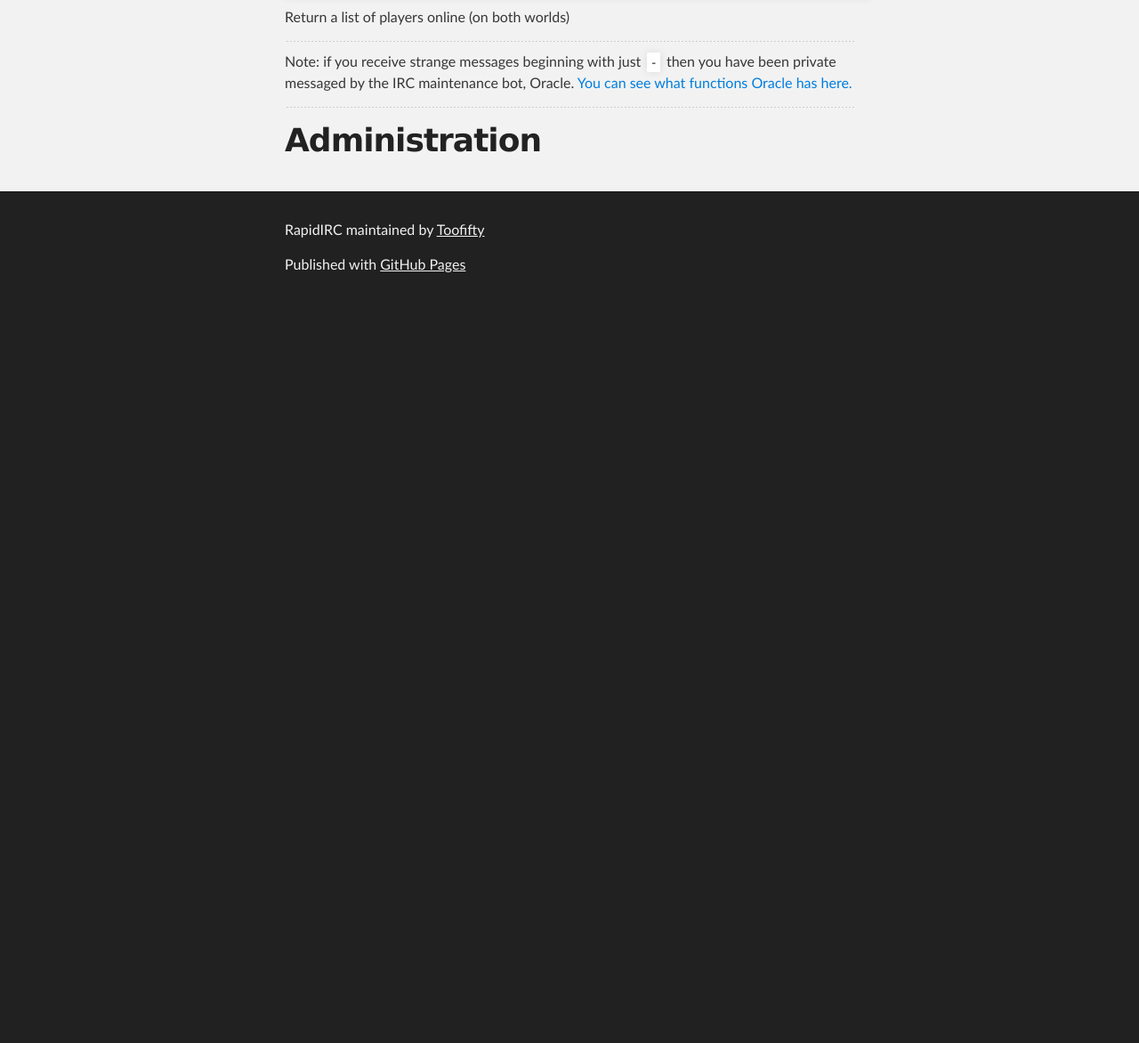
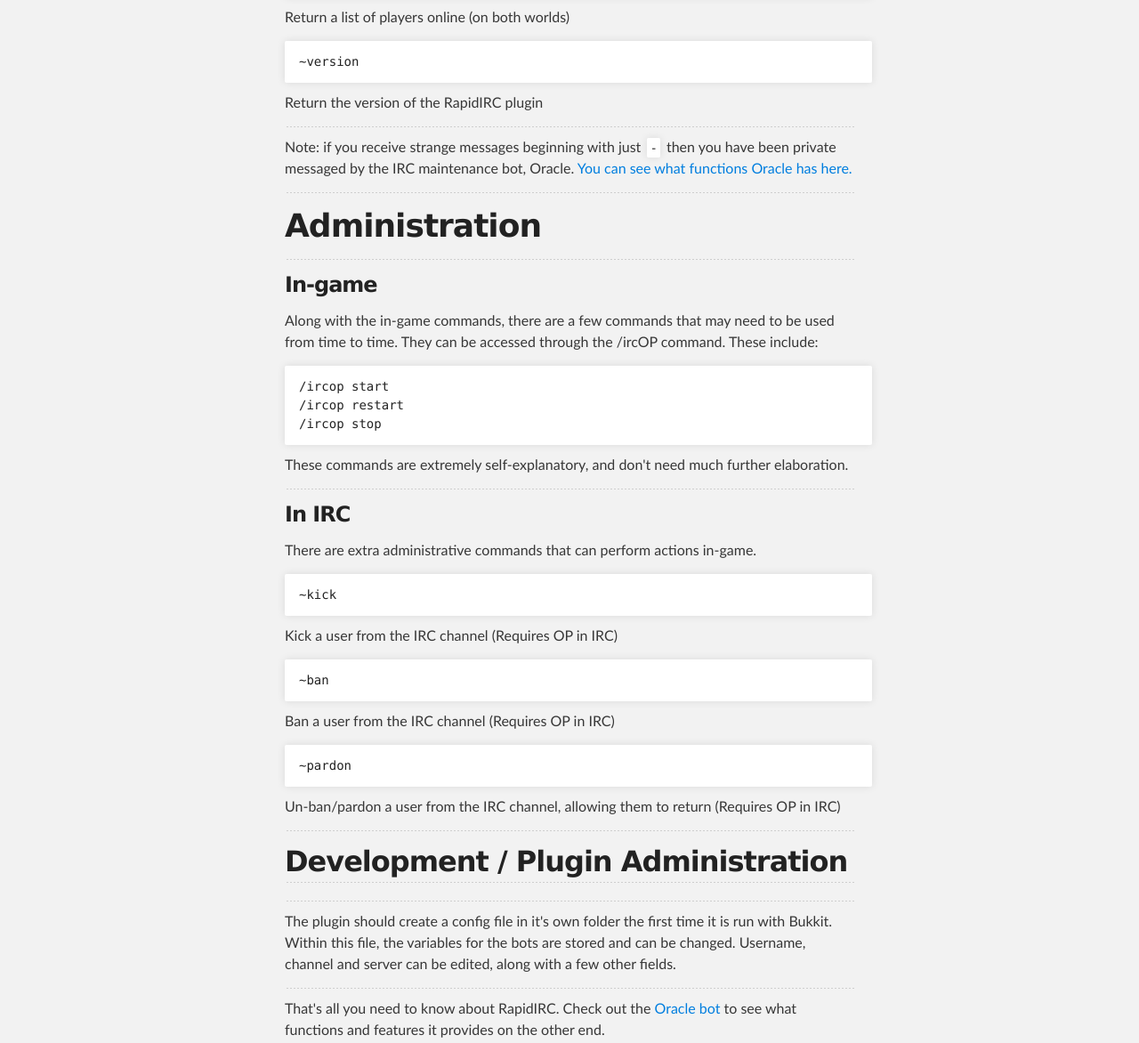
Before and after one commit to Toofifty/RapidIRC, a plain HTML site: page index.html in a window 1280 px wide. Shown: the part 1222-2394 px from the top of the page at 89% size. Before the commit the page ends 1566 px from the top, so only its background shows below. Drawn offline with Linux system fonts and the light colour scheme.

```diff
--- a/index.html
+++ b/index.html
@@ -76,10 +76,55 @@
 
 <p>Return a list of players online (on both worlds)</p>
 
-<hr><p>Note: if you receive strange messages beginning with just <code>-</code> then you have been private messaged by the IRC maintenance bot, Oracle. <a href="Oracle">You can see what functions Oracle has here.</a></p>
+<pre><code>~version
+</code></pre>
+
+<p>Return the version of the RapidIRC plugin</p>
+
+<hr><p>Note: if you receive strange messages beginning with just <code>-</code> then you have been private messaged by the IRC maintenance bot, Oracle. <a href="http://toofifty.github.io/Oracle">You can see what functions Oracle has here.</a></p>
 
 <hr><h1>
 <a name="administration" class="anchor" href="#administration"><span class="octicon octicon-link"></span></a>Administration</h1>
+
+<hr><h3>
+<a name="in-game" class="anchor" href="#in-game"><span class="octicon octicon-link"></span></a>In-game</h3>
+
+<p>Along with the in-game commands, there are a few commands that may need to be used from time to time. They can be accessed through the /ircOP command.
+These include:</p>
+
+<pre><code>/ircop start
+/ircop restart
+/ircop stop
+</code></pre>
+
+<p>These commands are extremely self-explanatory, and don't need much further elaboration.</p>
+
+<hr><h3>
+<a name="in-irc" class="anchor" href="#in-irc"><span class="octicon octicon-link"></span></a>In IRC</h3>
+
+<p>There are extra administrative commands that can perform actions in-game. </p>
+
+<pre><code>~kick
+</code></pre>
+
+<p>Kick a user from the IRC channel (Requires OP in IRC)</p>
+
+<pre><code>~ban
+</code></pre>
+
+<p>Ban a user from the IRC channel (Requires OP in IRC)</p>
+
+<pre><code>~pardon
+</code></pre>
+
+<p>Un-ban/pardon a user from the IRC channel, allowing them to return (Requires OP in IRC)</p>
+
+<hr><h2>
+<a name="development--plugin-administration" class="anchor" href="#development--plugin-administration"><span class="octicon octicon-link"></span></a>Development / Plugin Administration</h2>
+
+<hr><p>The plugin should create a config file in it's own folder the first time it is run with Bukkit. Within this file, the variables for the bots are stored and can be changed. Username, channel and server can be edited, along with a few other fields.</p>
+
+<hr><p>That's all you need to know about RapidIRC. Check out the <a href="http://toofifty.github.io/Oracle">Oracle bot</a> to see what functions and features it provides on the other end.</p>
       </section>
     </div>
 
```
Also changed, not shown: params.json (+1 -1 lines).
